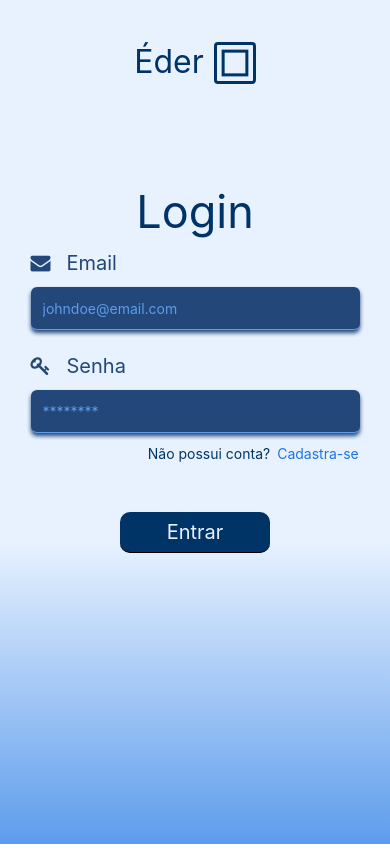
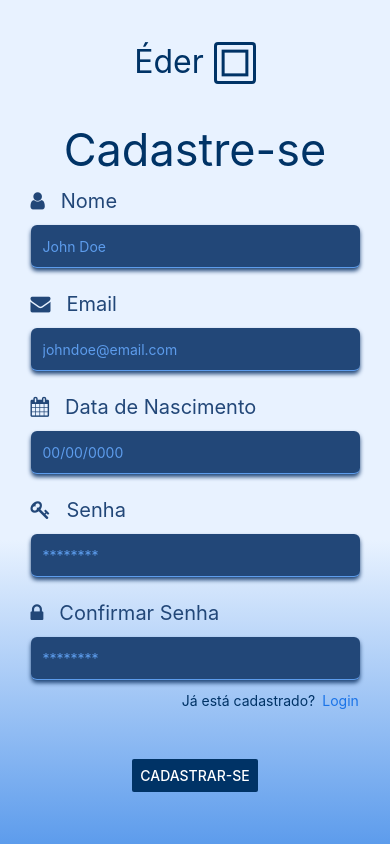
Before and after one commit to patrickfc17/Eder, a React Native app: screen / in a window 390 px wide. Built offline with nearby package versions, Linux system fonts and the light colour scheme.

Commit message:
:lipstick: Atualização da págin de login e no botão de entrar

```diff
--- a/App.js
+++ b/App.js
@@ -2,6 +2,7 @@ import { StyleSheet, View } from 'react-native'
 import { LinearGradient } from 'expo-linear-gradient'
 import { HomePage } from './pages/HomePage'
 import { LoginPage } from './pages/LoginPage'
+import { CadastreSePage } from './pages/CadastreSePage'
 import config from './styles.config'
 
 const { lighter, light } = config.colors
@@ -18,7 +19,7 @@ export default function App() {
         colors={[lighter, lighter, light]}
         locations={[locations.start, locations.middle, locations.end]}
         style={styles.container}>
-        <LoginPage />
+        <CadastreSePage />
       </LinearGradient>
     </View>
   )
--- a/components/BotaoAzul.jsx
+++ b/components/BotaoAzul.jsx
@@ -1,4 +1,4 @@
-import { StyleSheet, View, Text } from 'react-native'
+import { StyleSheet, View, Button } from 'react-native'
 import defaults from '../styles.config'
 
 const { lighter, dark, darker } = defaults.colors
@@ -6,30 +6,21 @@ const { lighter, dark, darker } = defaults.colors
 export const BotaoAzul = ({ texto }) => {
   return (
     <View style={styles.label}>
-      <View style={styles.botao}>
-        <Text style={styles.texto}>{texto}</Text>
-      </View>
+      <Button
+        title={texto}
+        onPress={() => ''}
+        color={darker}
+        style={styles.botao}
+      />
     </View>
   )
 }
 
 const styles = StyleSheet.create({
   label: {
-    flexDirection: 'column',
-    alignItems: 'center',
     paddingTop: 50,
-  },
-  botao: {
-    flex: 1,
-    width: 150,
-    backgroundColor: darker,
-    borderRadius: 10,
-    borderBottomWidth: 1,
-    padding: 8,
-  },
-  texto: {
-    fontSize: 20,
-    color: lighter,
-    textAlign: 'center',
+    flexDirection: 'row',
+    justifyContent: 'center',
+    paddingBottom: 60,
   },
 })
--- a/pages/CadastreSePage.jsx
+++ b/pages/CadastreSePage.jsx
@@ -1,4 +1,4 @@
-import { StatusBar, StyleSheet, View } from 'react-native'
+import { ScrollView, StatusBar, StyleSheet, View } from 'react-native'
 import { Logo } from '../components/Logo'
 import { CadastreSeForm } from '../components/CadastreSeForm'
 import { Sugestao } from '../components/Sugestao'
@@ -9,6 +9,7 @@ export const CadastreSePage = () => {
   return (
     <SafeAreaProvider>
       <SafeAreaView>
+        <ScrollView>
           <StatusBar barStyle="default" />
           <Logo />
           <View style={styles.form}>
@@ -24,6 +25,7 @@ export const CadastreSePage = () => {
           <View>
             <BotaoAzul texto="Cadastrar-se" />
           </View>
+        </ScrollView>
       </SafeAreaView>
     </SafeAreaProvider>
   )
--- a/pages/LoginPage.jsx
+++ b/pages/LoginPage.jsx
@@ -21,9 +21,7 @@ export const LoginPage = () => {
             onNavigate={() => {}}
           />
         </View>
-        <View>
-          <BotaoAzul texto="Entrar" />
-        </View>
+        <BotaoAzul texto="Entrar" />
       </SafeAreaView>
     </SafeAreaProvider>
   )
@@ -38,9 +36,4 @@ const styles = StyleSheet.create({
     alignItems: 'flex-end',
     width: '92%',
   },
-  container: {
-    justifyContent: 'center',
-    alignItems: 'center',
-    flex: 1,
-  },
 })
```
Lines whose indentation alone changed are shown as unchanged.
